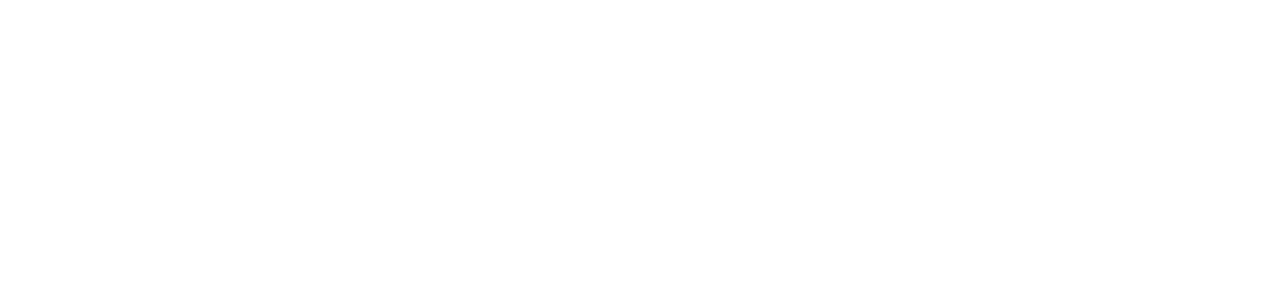
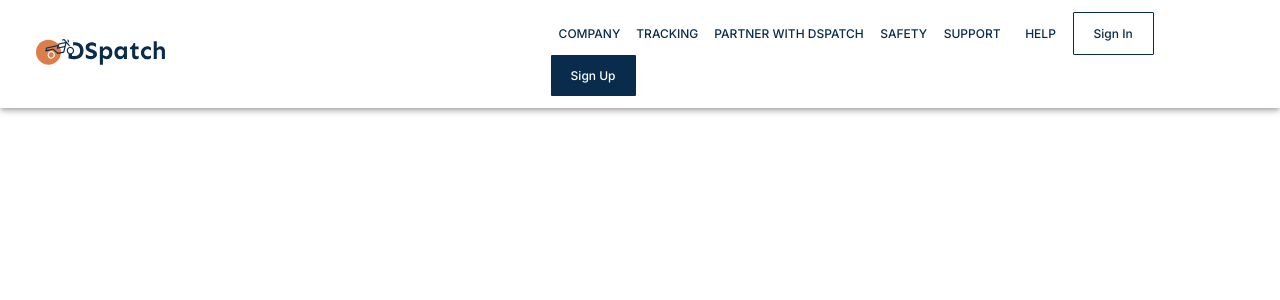
Before and after one commit to Davidson015/dspatch-clone, a React (Create React App) app: page / in a window 1280 px wide. Shown: the top 300 px of the page. Built offline with nearby package versions, Linux system fonts and the light colour scheme.

Commit message:
feat: added Navbar Component to app

```diff
--- a/src/App.js
+++ b/src/App.js
@@ -1,9 +1,9 @@
-
+import { Navbar, Button } from "./components";
 
 function App() {
   return (
     <div className="App">
-
+      <Navbar />
     </div>
   );
 }
--- a/src/assets/index.js
+++ b/src/assets/index.js
@@ -0,0 +1,3 @@
+import Logo from './svgs/logo.svg';
+
+export { Logo };
--- /dev/null
+++ b/src/components/Button.jsx
@@ -0,0 +1,35 @@
+import React from 'react';
+
+// Material imports
+import { Button as MUIbtn } from '@mui/material';
+import { styled } from '@mui/material/styles';
+
+const Button = styled(MUIbtn)({
+  borderRadius: '1px',
+  backgroundColor: '#092C4C',
+  borderColor: '#092C4C',
+  color: '#ffffff',
+  padding: '10px 20px',
+  textTransform: 'none',
+  fontsize: '12px',
+  fontFamily: [
+    'Inter',
+    '-apple-system',
+    'BlinkMacSystemFont',
+    'Segoe UI',
+    'Roboto', 'Oxygen',
+    'Ubuntu',
+    'Cantarell',
+    'Fira Sans',
+    'Droid Sans',
+    'Helvetica Neue',
+    'sans-serif'
+  ].join(','),
+
+  '&:hover': {
+    backgroundColor: '#1E429F',
+    borderColor: '#1E429F',
+  },
+})
+
+export default Button
--- /dev/null
+++ b/src/components/Navbar.jsx
@@ -0,0 +1,146 @@
+import React from 'react';
+
+// Material imports
+import {
+  AppBar,
+  Box,
+  Button,
+  Divider,
+  Drawer,
+  IconButton,
+  List,
+  ListItem,
+  ListItemButton,
+  ListItemText,
+  Toolbar,
+  Typography,
+} from '@mui/material';
+import { Menu as MenuIcon } from '@mui/icons-material';
+import { ThemeProvider } from '@mui/material/styles';
+
+// Assets
+import theme from '../assets/theme';
+import { Logo } from '../assets';
+
+import { Button as Btn } from './index';
+
+const drawerWidth = 240;
+const navItems = [
+  'Company',
+  'Tracking',
+  'Partner with DSpatch',
+  'Safety',
+  'Support',
+  'Help',
+];
+
+const Navbar = (props) => {
+  const { window } = props;
+  const container = window !== undefined ? () => window().document.body : undefined;
+  const [mobileOpen, setMobileOpen] = React.useState(false);
+
+  const handleDrawerToggle = () => {
+    setMobileOpen(!mobileOpen);
+  };
+
+  const drawer = (
+    <Box onClick={handleDrawerToggle} sx={{ textAlign: 'center' }}>
+      <img src={Logo} alt="DSpatch" style={{ width: '80%', margin: '8% 0' }} />
+      <Divider />
+      <List>
+        {navItems.map((item) => (
+          <ListItem key={item} disablePadding>
+            <ListItemButton sx={{ textAlign: 'center' }}>
+              <ListItemText primary={item} />
+            </ListItemButton>
+          </ListItem>
+        ))}
+        <ListItem sx={{ justifyContent: 'center' }}>
+          <Btn
+            sx={{
+              backgroundColor: 'rgba(0, 0, 0, 0)',
+              color: '#092C4C',
+
+              '$:hover': {
+                color: '#ffffff'
+              }
+            }}
+            variant="outlined"
+          >
+            Sign In
+          </Btn>
+        </ListItem>
+        <ListItem sx={{ justifyContent: 'center' }}>
+          <Btn>Sign Up</Btn>
+        </ListItem>
+      </List>
+    </Box>
+  );
+
+  return (
+    <ThemeProvider theme={theme}>
+      <div style={{ display: 'flex' }}>
+        <AppBar component="nav" sx={{ color: '#092C4C', p: 1.5 }} color='transparent' >
+          <Toolbar>
+            <div style={{ flexGrow: 1 }}>
+              <img src={Logo} alt="DSpatch" style={{ width: '25%' }} />
+            </div>
+            <IconButton
+              color="inherit"
+              aria-label="open drawer"
+              edge="end"
+              onClick={handleDrawerToggle}
+              sx={{ ml: 2, display: { sm: 'none' } }}
+            >
+              <MenuIcon />
+            </IconButton>
+            <Box sx={{ display: { xs: 'none', sm: 'block' } }}>
+              {navItems.map((item) => (
+                <Button key={item} sx={{ color: '#092C4C', fontSize: '12px' }}>
+                  {item}
+                </Button>
+              ))}
+              <Btn
+                sx={{
+                  backgroundColor: 'rgba(0, 0, 0, 0)',
+                  color: '#092C4C',
+                  marginRight: '10px',
+                  fontSize: '12px',
+
+                  '&:hover': {
+                    color: '#ffffff'
+                  }
+                }}
+                variant="outlined"
+              >
+                Sign In
+              </Btn>
+
+              <Btn sx={{ fontSize: 12 }}>Sign Up</Btn>
+            </Box>
+          </Toolbar>
+        </AppBar>
+        <Box component="nav">
+          <Drawer
+            container={container}
+            variant="temporary"
+            open={mobileOpen}
+            onClose={handleDrawerToggle}
+            anchor="right"
+            ModalProps={{
+              keepMounted: true, // Better open performance on mobile.
+            }}
+            sx={{
+              display: { xs: 'block', sm: 'none' },
+              '& .MuiDrawer-paper': { boxSizing: 'border-box', width: drawerWidth },
+            }}
+          >
+            {drawer}
+          </Drawer>
+        </Box>
+      </div>
+    </ThemeProvider>
+  )
+}
+
+export default Navbar
--- a/src/components/index.js
+++ b/src/components/index.js
@@ -0,0 +1,2 @@
+export { default as Button } from './Button';
+export { default as Navbar } from './Navbar';
```
Also changed, not shown: src/assets/svgs/logo.svg (added), src/logo.svg (deleted).
